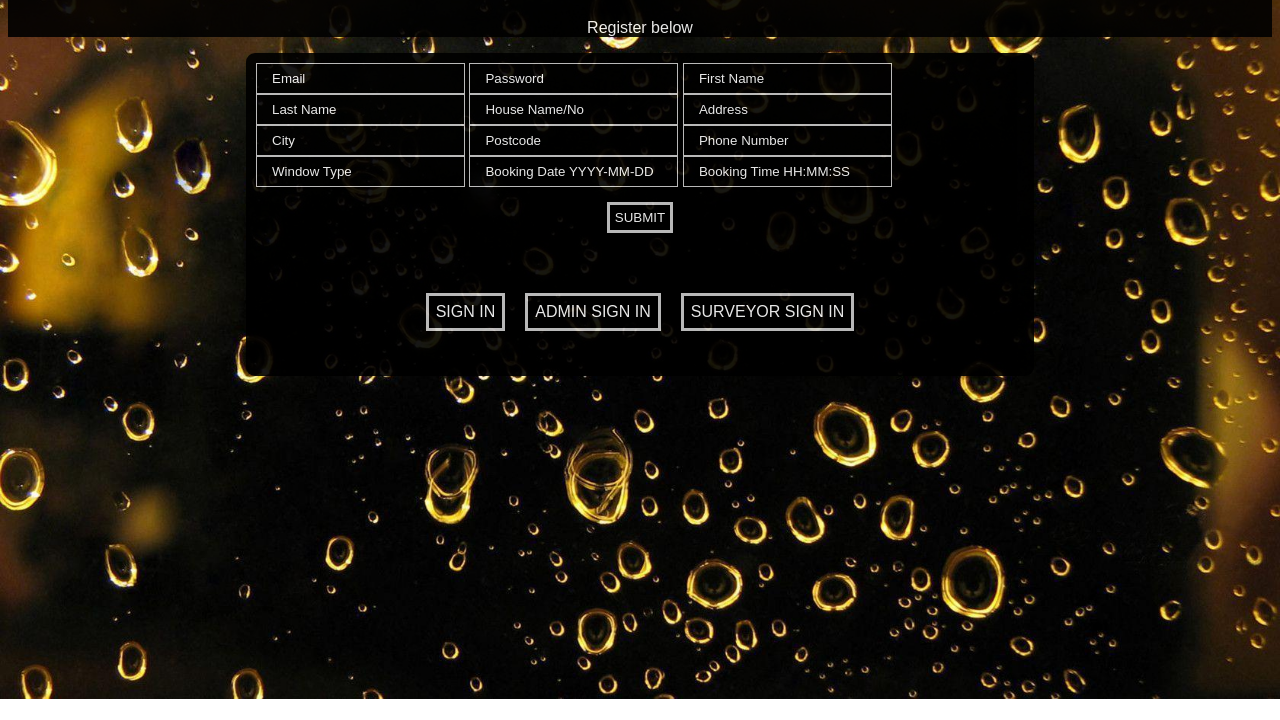
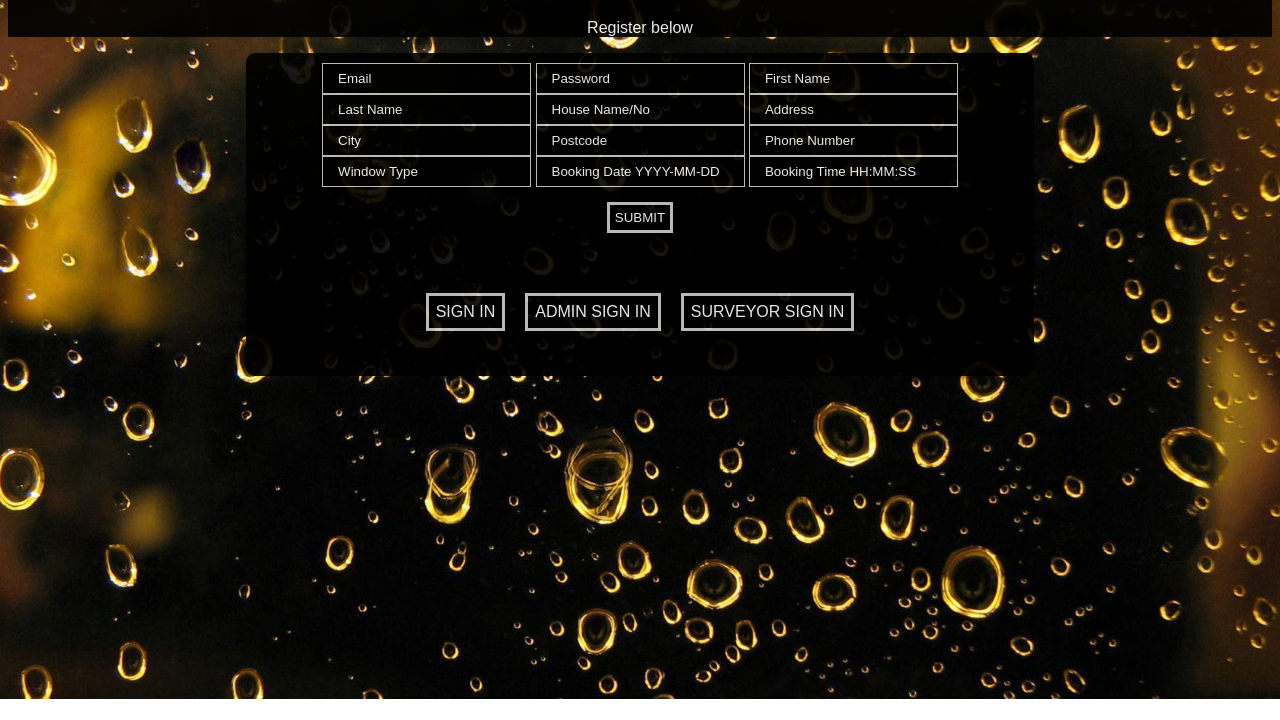
Before and after one commit to Nethalin2/JWS, a website: page Public/index.html in a window 1280 px wide. Shown: the part 101-821 px from the top of the page. Drawn offline with Linux system fonts and the light colour scheme; no server answers.

Commit message:
css fixes

```diff
--- a/Public/index.html
+++ b/Public/index.html
@@ -15,7 +15,7 @@
                   <span id="info"></span>
                 </p>
               </div>
-              <div class="sub">
+              <div class="sub input-style">
                 <div class="top">
                 <input class="ip" id="inp" type="text" placeholder ="Email" />
                 <input class="ip" id="inp2" type="text" placeholder ="Password" />
@@ -48,7 +48,7 @@
                     <a class="surveyor" href="surveyorlogin.html"> Surveyor Sign in</a>
                   </div>
                 </div>
-
+                </div>
                   <!-- <button id="signin" href="public/signin.html">
                     Sign in
                   </button> -->
--- a/Public/main.css
+++ b/Public/main.css
@@ -28,6 +28,12 @@ body {
     margin:auto;
     border-radius: 9px;
     padding:10px;
+    display:flex;
+    flex-direction: column;
+    align-content: center;
+}
+.input-style{
+    align-items: center;
 }
 
 .buttons{
@@ -112,10 +118,6 @@ a {
 
   }
 
-  .sub {
-      display:flex;
-      flex-direction: column;
-  }
 
   .sign {
     margin: 10px;
```
